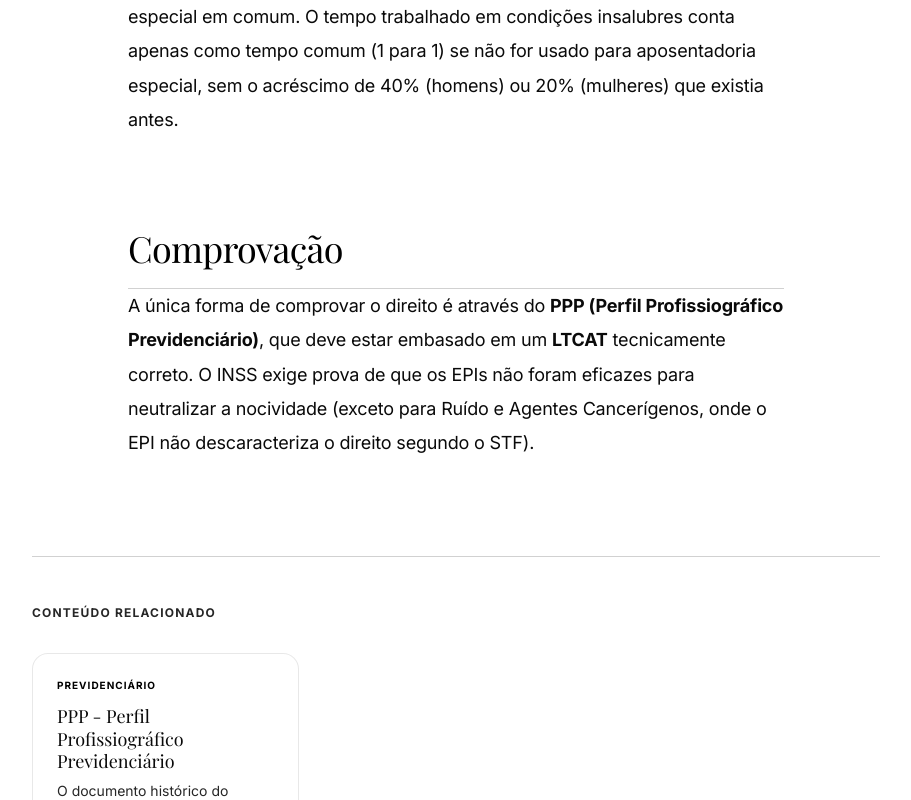
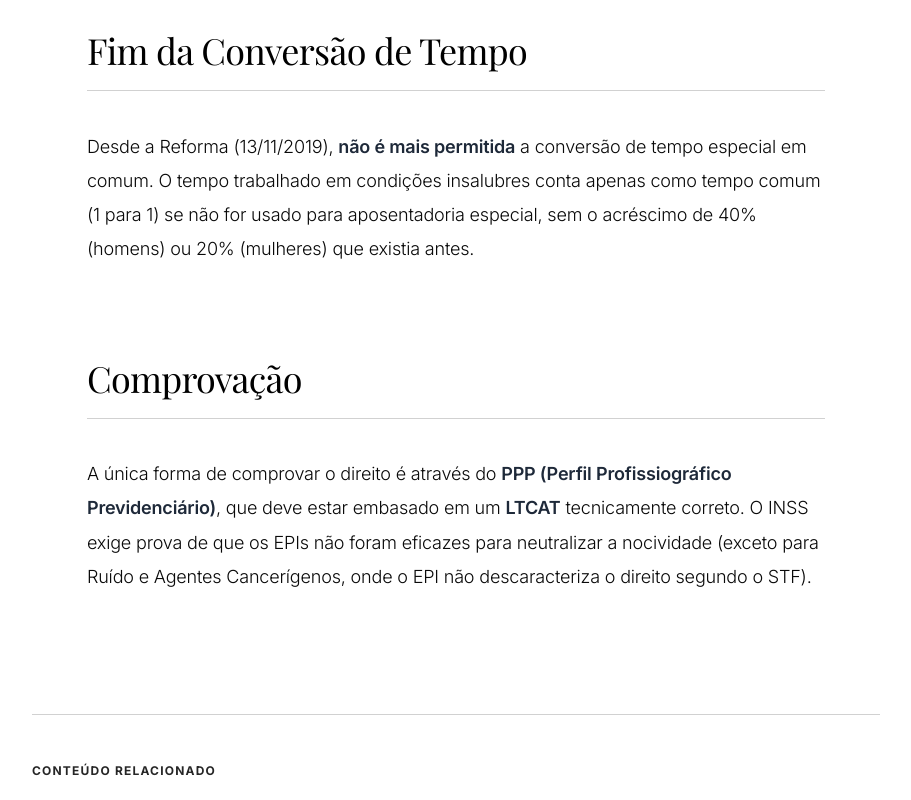
Before and after one commit to VictorCardosoOl/FAQSST, a React (Vite) app: page /artigo/aposentadoria-especial in a window 1280 px wide. Shown: the part 2000-2800 px from the top of the page, without its empty margins (280-1191 px from the left). Built offline with nearby package versions, Linux system fonts and the light colour scheme; a web font is replaced by a local one.

Commit message:
Update ArticleView.tsx

```diff
--- a/src/components/ArticleView.tsx
+++ b/src/components/ArticleView.tsx
@@ -156,7 +156,13 @@ export const ArticleView: React.FC<ArticleViewProps> = ({ article, onBack, onNav
             {/* Main Content */}
             <motion.div
               variants={itemVariants}
-              className="article-content-render"
+              className="article-content-render prose prose-lg prose-slate max-w-none
+                prose-headings:font-serif prose-headings:font-medium prose-headings:tracking-tight prose-headings:text-gray-900
+                prose-p:leading-8 prose-p:text-gray-600 prose-p:font-light
+                prose-strong:font-semibold prose-strong:text-gray-800
+                prose-blockquote:border-l-2 prose-blockquote:border-blue-500 prose-blockquote:pl-6 prose-blockquote:italic prose-blockquote:text-gray-700
+                prose-a:text-blue-600 prose-a:no-underline hover:prose-a:underline
+                prose-li:marker:text-gray-400 prose-img:rounded-lg prose-img:shadow-sm"
             >
               {typeof content === 'string' ? (
                 <div dangerouslySetInnerHTML={{ __html: htmlContent }} />
@@ -174,11 +180,11 @@ export const ArticleView: React.FC<ArticleViewProps> = ({ article, onBack, onNav
                     <Link
                       key={related.id}
                       to={`/artigo/${related.id}`}
-                      className="group flex flex-col items-start text-left p-6 rounded-2xl bg-[var(--bg-island)] border border-[var(--border)]/50 hover:border-[var(--text-main)] transition-all duration-300"
+                      className="group flex flex-col items-start text-left p-8 rounded-2xl bg-gray-50/50 border border-transparent hover:bg-white hover:border-gray-100 hover:shadow-lg hover:shadow-gray-100/50 transition-all duration-500"
                     >
-                      <span className="text-[10px] font-bold uppercase tracking-widest text-[var(--accent)] mb-3">{related.category}</span>
-                      <h4 className="font-serif text-lg leading-tight mb-2 group-hover:underline decoration-1 underline-offset-4">{related.question}</h4>
-                      <p className="text-sm text-[var(--text-muted)] line-clamp-2">{related.answer}</p>
+                      <span className="text-[10px] font-bold uppercase tracking-widest text-blue-600/60 mb-4">{related.category}</span>
+                      <h4 className="font-serif text-xl leading-tight mb-3 text-gray-900 group-hover:text-blue-700 transition-colors">{related.question}</h4>
+                      <p className="text-sm text-gray-500 line-clamp-2 leading-relaxed font-light">{related.answer}</p>
                     </Link>
                   ))}
                 </div>
```
